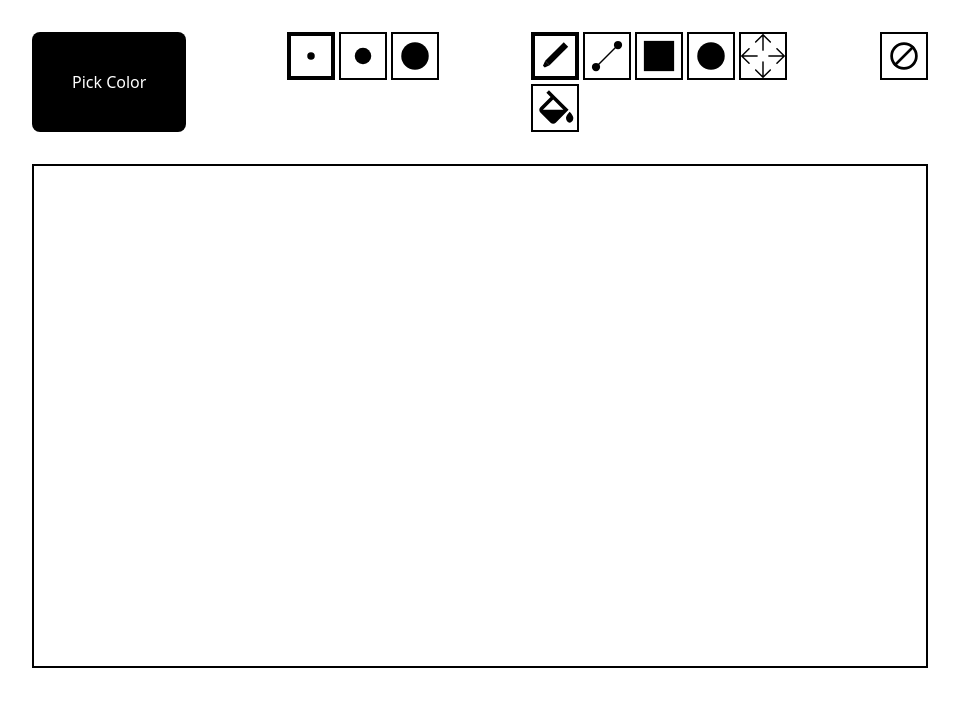
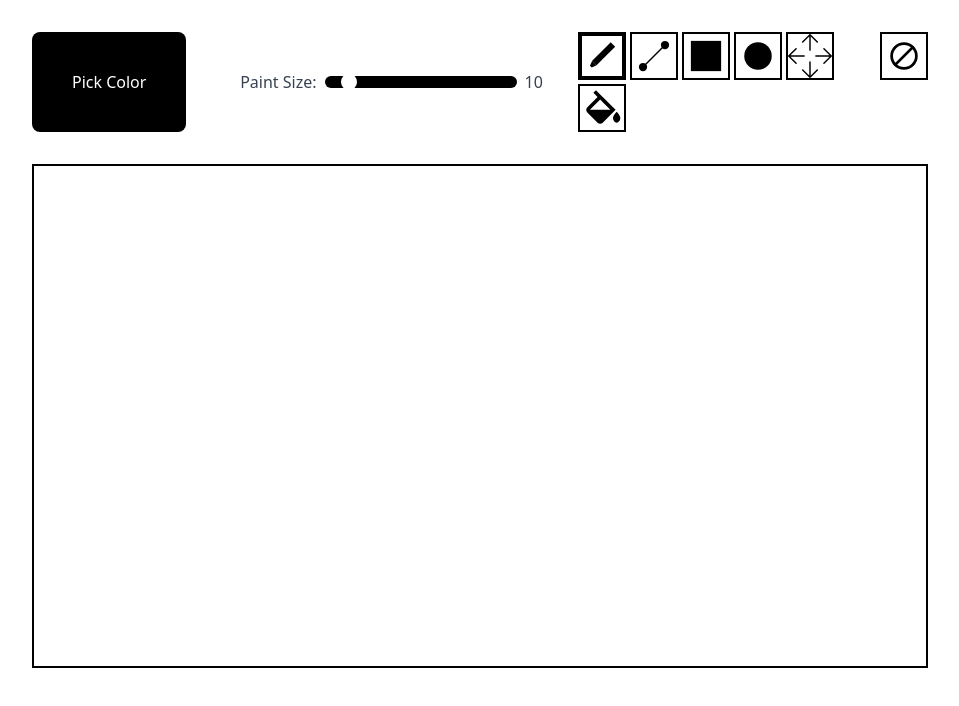
Before and after one commit to atillaturkmen/drawing-editor, a website built with Vite: page index.html in a window 1280 px wide. Shown: the whole page, without its empty margins (160-1119 px from the left). Built offline with nearby package versions, Linux system fonts and the light colour scheme.

Commit message:
paint size slider

```diff
--- a/css/style.css
+++ b/css/style.css
@@ -33,3 +33,25 @@
 #color-picker-label {
     cursor: pointer;
 }
+
+#paint-size-slider::-webkit-slider-thumb {
+    appearance: none;
+    width: 16px;
+    height: 16px;
+    background-color: white;
+    border-radius: 50%;
+    cursor: pointer;
+}
+
+#paint-size-slider::-moz-range-thumb {
+    width: 16px;
+    height: 16px;
+    background-color: white;
+    border-radius: 50%;
+    cursor: pointer;
+}
+
+#paint-size-slider:hover::-webkit-slider-thumb,
+#paint-size-slider:hover::-moz-range-thumb {
+    background-color: gray;
+}
--- a/index.html
+++ b/index.html
@@ -9,23 +9,20 @@
 <div class="w-full flex flex-row justify-between">
 
     <div class="relative flex items-center">
-        <label id="color-picker-label" for="color-picker" class="mr-2 bg-black text-white px-10 rounded-lg flex items-center h-full">Pick Color</label>
+        <label id="color-picker-label" for="color-picker"
+               class="mr-2 bg-black text-white px-10 rounded-lg flex items-center h-full">Pick Color</label>
         <div class="flex items-center">
-            <input type="color" id="color-picker" class="w-12 h-12 appearance-none rounded-lg border-2 border-gray-300 focus:outline-none focus:ring-2 focus:ring-blue-500">
+            <input type="color" id="color-picker"
+                   class="w-12 h-12 appearance-none rounded-lg border-2 border-gray-300 focus:outline-none focus:ring-2 focus:ring-blue-500">
         </div>
     </div>
 
-    <div id="sizes" class="grid grid-rows-1 grid-cols-3 gap-1 justify-self-end">
-        <button id="small" class="setting size">
-            <img src="./assets/small.svg" alt="small">
-        </button>
-        <button id="medium" class="setting size">
-            <img src="./assets/medium.svg" alt="medium">
-        </button>
-        <button id="big" class="setting size">
-            <img src="./assets/big.svg" alt="big">
-        </button>
-    </div>
+    <label for="paint-size-slider" class="flex items-center space-x-2">
+        <span class="text-gray-700">Paint Size:</span>
+        <input type="range" id="paint-size-slider" min="1" max="99" value="10"
+               class="w-48 appearance-none bg-gradient-to-r from-black to-black rounded-md h-3 outline-none">
+        <span id="paint-size-value" class="w-2 text-gray-700">10</span>
+    </label>
 
     <div id="tools" class="grid grid-rows-2 grid-cols-5 gap-1 justify-self-end">
         <button id="pen" class="setting tool">
@@ -55,7 +52,8 @@
     </div>
 
 </div>
-<canvas id="canvas" class="w-full max-h-full aspect-video border-2 border-black border-solid mb-8 mt-8 cursor-move"></canvas>
+<canvas id="canvas"
+        class="w-full max-h-full aspect-video border-2 border-black border-solid mb-8 mt-8 cursor-move"></canvas>
 <script type="module" src="./js/main.js"></script>
 </body>
 
--- a/js/drawingModes/Pen.js
+++ b/js/drawingModes/Pen.js
@@ -18,6 +18,7 @@ export class Pen extends DrawingMode {
 
         this.context.lineTo(x, y);
         this.context.stroke();
+
         this.path.push({
             x: x,
             y: y,
--- a/js/drawnShapes/Shape.js
+++ b/js/drawnShapes/Shape.js
@@ -2,7 +2,11 @@ export class Shape {
     constructor(color, size) {
         this.color = color;
         this.size = size;
-        this.distanceThreshold = 10;
+        // The distance threshold is used to determine if the mouse is
+        // close enough to the shape to select it.
+        // It is calculated proportional to the square root of size of the shape.
+        // Threshold was becoming too big for large shapes when it was directly proportional to size.
+        this.distanceThreshold = Math.sqrt(size) * 6;
     }
 
     isSelected(x, y) {
--- a/js/initializeButtons.js
+++ b/js/initializeButtons.js
@@ -1,5 +1,4 @@
 import {ToolSelector} from "./selectors/ToolSelector.js";
-import {SizeSelector} from "./selectors/SizeSelector.js";
 
 export function initializeButtons(context, canvas) {
     // Color Selection Initialization
@@ -32,13 +31,12 @@ export function initializeButtons(context, canvas) {
 
     // Size Selection Initialization
 
-    const sizeSelector = new SizeSelector(context);
-    const sizeButtons = document.getElementsByClassName('size');
-    for (const sizeButton of sizeButtons) {
-        sizeButton.addEventListener('click', (e) => {
-            sizeSelector.setSize(e, sizeButton.id);
-        });
-    }
+    const paintSizeSlider = document.getElementById("paint-size-slider");
+    const paintSizeValue = document.getElementById("paint-size-value");
+    paintSizeSlider.addEventListener("input", function() {
+        context.lineWidth = parseInt(paintSizeSlider.value);
+        paintSizeValue.innerHTML = paintSizeSlider.value;
+    });
 
     // Clear Canvas Button Initialization
 
--- a/js/main.js
+++ b/js/main.js
@@ -14,9 +14,11 @@ canvas.classList.toggle('cursor-move');
 // context of the canvas
 const context = canvas.getContext("2d");
 
+context.lineCap = "round";
+context.lineJoin = "round";
+
 initializeButtons(context, canvas);
 
 // set default settings
 context.lineCap = 'round';
-document.getElementById('small').firstElementChild.click();
 document.getElementById('pen').firstElementChild.click();
--- a/js/selectors/SizeSelector.js
+++ /dev/null
@@ -1,28 +0,0 @@
-export class SizeSelector {
-    constructor(context) {
-        this.context = context;
-        this.sizes = {
-            'small': 5,
-            'medium': 10,
-            'big': 15,
-        }
-    }
-
-    setSize(e, size) {
-        size = this.sizes[size];
-        this.context.lineWidth = size;
-        this._selectSize(e);
-    }
-
-    _selectSize(e) {
-        const sizes = document.getElementsByClassName("size");
-        for (const size of sizes) {
-            size.classList.remove('selected');
-        }
-
-        if (e === undefined)
-            return;
-
-        e.target.parentElement.classList.add('selected');
-    }
-}
```
